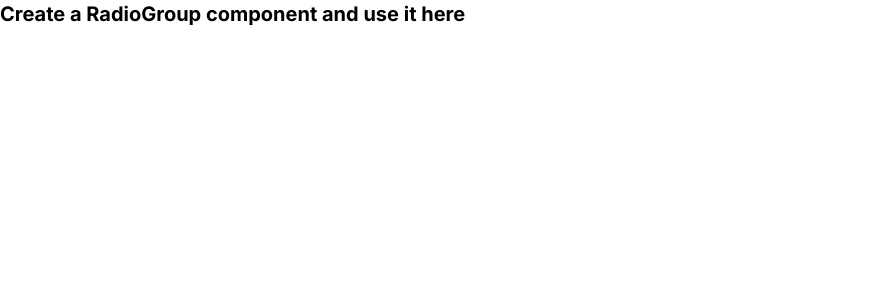
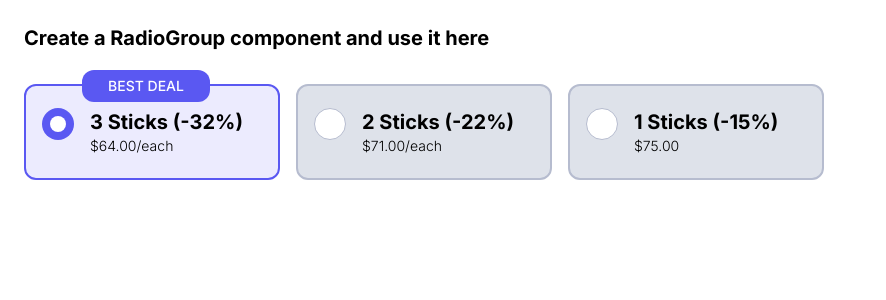
Before and after one commit to zain-adtracktiv/frontend-test, a Next.js app: page / in a window 1280 px wide. Shown: the top 300 px of the page, without its empty margins (0-886 px from the left). Built offline with nearby package versions, Linux system fonts and the light colour scheme.

Commit message:
Radio group task done

```diff
--- /dev/null
+++ b/app/Store/DummyRadioData.js
@@ -0,0 +1,18 @@
+export const radioData = [
+  {
+    label: "3 Sticks (-32%)",
+    description: "$64.00/each",
+    bestDeal: true,
+    id: 1,
+  },
+  {
+    label: "2 Sticks (-22%)",
+    description: "$71.00/each",
+    id: 2,
+  },
+  {
+    label: "1 Sticks (-15%)",
+    description: "$75.00",
+    id: 3,
+  },
+];
--- /dev/null
+++ b/app/components/RadioGroup.tsx
@@ -0,0 +1,49 @@
+"use client";
+import React, { useState } from "react";
+import { radioData } from "../Store/DummyRadioData";
+import RadioItem from "./RadioItem";
+
+const bestDeal = radioData.filter((item) => item?.bestDeal === true)[0];
+
+export interface ISelected {
+  description: string;
+  label: string;
+  bestDeal?: boolean;
+  id: number;
+}
+
+const RadioGroup = () => {
+  const [selected, setSelected] = useState<ISelected>({
+    id: bestDeal.id ?? 0,
+    label: bestDeal.label ?? "",
+    description: bestDeal.description ?? "",
+    bestDeal: bestDeal.bestDeal ? bestDeal.bestDeal : false,
+  });
+
+  const handleSelect = (data: ISelected) => {
+    setSelected({
+      id: data.id,
+      label: data.label,
+      description: data.description,
+      bestDeal: data.bestDeal ? data.bestDeal : false,
+    });
+  };
+
+  return (
+    <div className="flex items-center gap-4">
+      {radioData.map((item) => (
+        <RadioItem
+          handleChange={handleSelect}
+          selected={selected.id === item.id ? true : false}
+          description={item.description}
+          label={item.label}
+          id={item.id}
+          key={item.id}
+          bestDeal={item.bestDeal ?? false}
+        />
+      ))}
+    </div>
+  );
+};
+
+export default RadioGroup;
--- /dev/null
+++ b/app/components/RadioItem.tsx
@@ -0,0 +1,62 @@
+"use client";
+
+import { ISelected } from "./RadioGroup";
+export interface IRadioItemProps {
+  description: string;
+  label: string;
+  bestDeal?: boolean;
+  id: number;
+  selected: boolean;
+  handleChange: (data: ISelected) => void;
+}
+
+const RadioItem = ({
+  description,
+  label,
+  bestDeal = false,
+  id,
+  selected = false,
+  handleChange,
+}: IRadioItemProps) => {
+  return (
+    <div
+      onClick={() => {
+        handleChange({ description, label, bestDeal, id });
+      }}
+      className="cursor-pointer"
+    >
+      <div
+        className={`border-2 ${
+          selected
+            ? "border-primary bg-primaryBg "
+            : "border-secondaryBorder bg-secondaryBg"
+        }  relative rounded-xl px-4 flex items-center w-64 h-24`}
+      >
+        {bestDeal && (
+          <div
+            className={`absolute bg-primary text-white flex -top-4 left-14 h-8 w-32 rounded-xl`}
+          >
+            <span className="m-auto text-sm font-medium">BEST DEAL</span>
+          </div>
+        )}
+        <div className="flex gap-x-4">
+          <div
+            className={`${
+              selected
+                ? "flex items-center justify-center bg-primary"
+                : "border border-secondaryBorder bg-white"
+            }   rounded-full w-8 h-8`}
+          >
+            {selected && <span className="w-4 h-4 rounded-full bg-white" />}
+          </div>
+          <div>
+            <p className="m-0 text-xl font-bold">{label}</p>
+            <p className="m-0 text-sm font-light">{description}</p>
+          </div>
+        </div>
+      </div>
+    </div>
+  );
+};
+
+export default RadioItem;
--- a/app/page.tsx
+++ b/app/page.tsx
@@ -1,7 +1,10 @@
+import RadioGroup from "./components/RadioGroup";
+
 export default function Home() {
   return (
-    <div className="text-xl font-bold">
-      Create a RadioGroup component and use it here
+    <div className="text-xl font-bold p-6">
+      <h4 className="mb-8">Create a RadioGroup component and use it here</h4>
+      <RadioGroup />
     </div>
   );
 }
--- a/tailwind.config.ts
+++ b/tailwind.config.ts
@@ -6,7 +6,16 @@ const config: Config = {
     "./components/**/*.{js,ts,jsx,tsx,mdx}",
     "./app/**/*.{js,ts,jsx,tsx,mdx}",
   ],
-  theme: {},
+  theme: {
+    extend: {
+      colors: {
+        primary: "#5A58F2",
+        secondaryBorder: "#B6BCCF",
+        primaryBg:"#ECEBFE",
+        secondaryBg:"#DEE2EA",
+      },
+    },
+  },
   plugins: [],
 };
 export default config;
```
Also changed, not shown: image.png (added).
